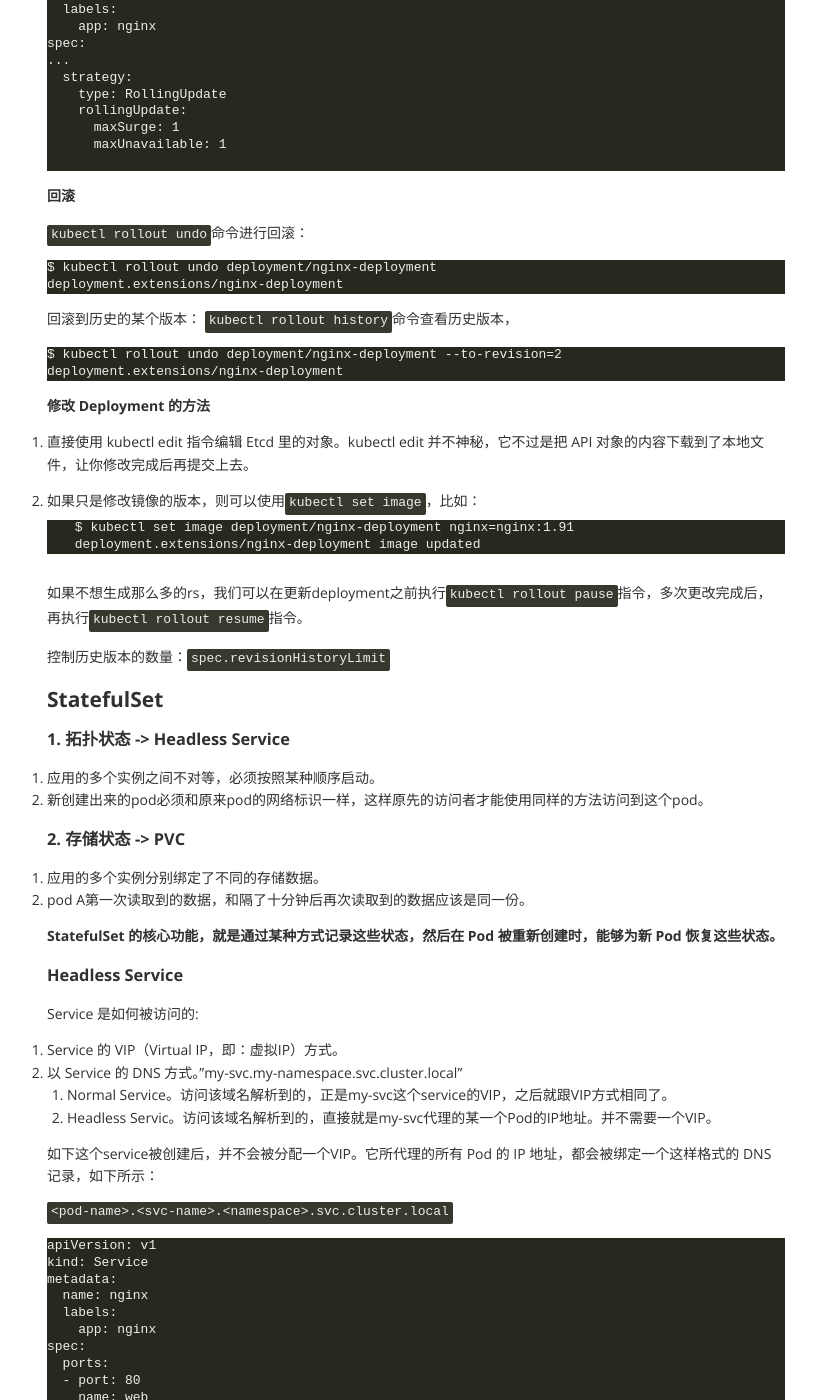
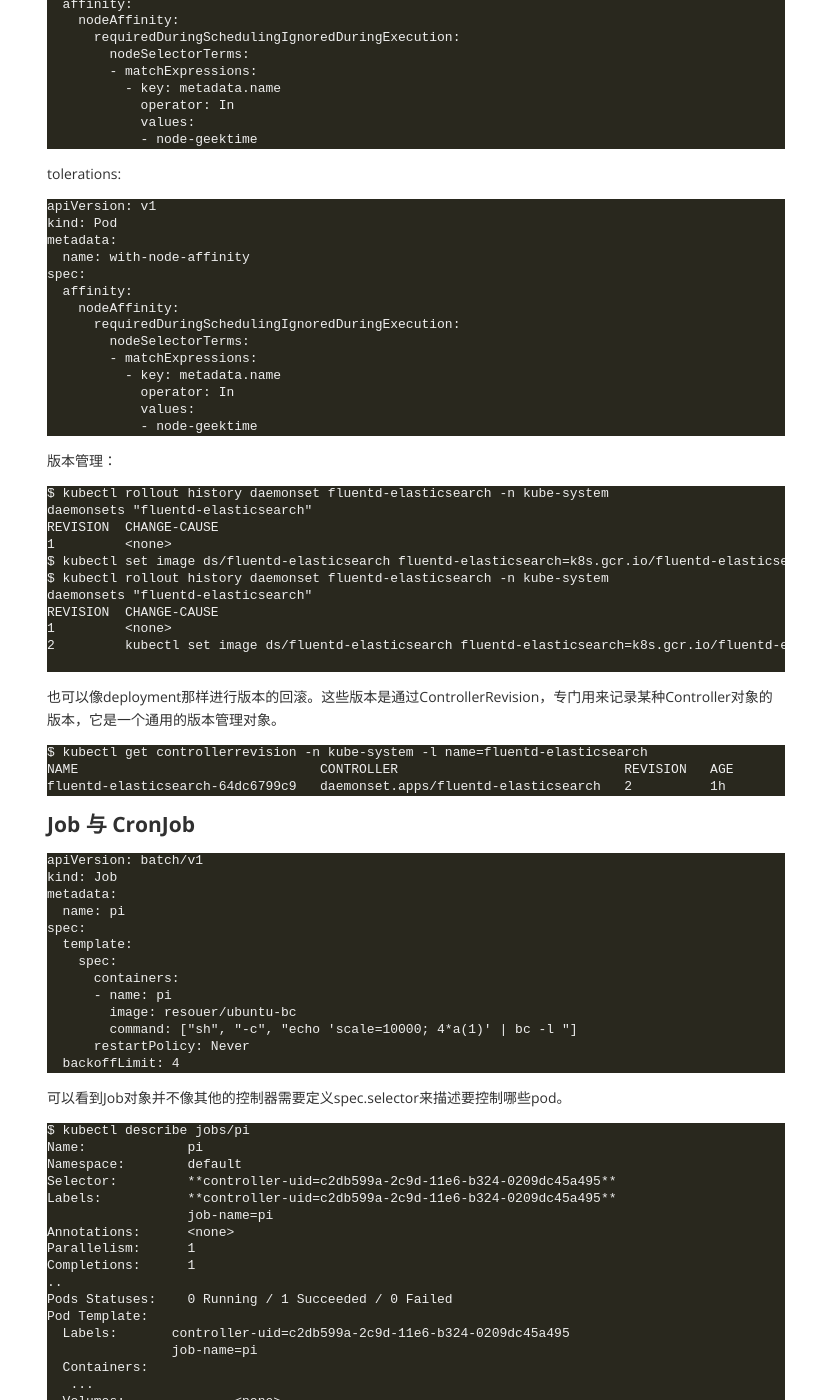
Before and after one commit to 466300750/466300750.github.io, a Jekyll site: the page built from _posts/2019-03-06-k8s.md, in a window 1280 px wide and 1400 px high, scrolled down 13092 px. Shown: the whole window, without its empty margins (224-1040 px from the left). Built offline with Jekyll 4.4.1, drawn with Linux system fonts in a browser that asks for light colours; Markdown is read by kramdown in place of the engine named in the settings; comment, search, counter and statistics services are not loaded; some of the changed text lies outside the part shown.

Commit message:
add blog

````diff
--- a/_posts/2019-03-06-k8s.md
+++ b/_posts/2019-03-06-k8s.md
@@ -145,7 +145,42 @@ LXCFS是基于FUSE实现而成的一套用户态文件系统，和其他文件
 
 ## Docker 镜像
 
+chroot
+
+```
+$ mkdir -p $HOME/test
+$ mkdir -p $HOME/test/{bin,lib64,lib}
+$ cd $T
+$ cp -v /bin/{bash,ls} $HOME/test/bin
+$ T=$HOME/test
+$ list="$(ldd /bin/ls | egrep -o '/lib.*\.[0-9]')"
+$ for i in $list; do cp -v "$i" "${T}${i}"; done
+$ chroot $HOME/test /bin/bash
+$ ls /
+
+```
+
 利用联合文件系统（Union File System）的能力。联合挂载指的是比如有A,B两个目录，将它们挂载到C目录，会将A,B下的文件合并到一起，相同文件名的只会保存一份。如果在C目录下对文件进行了修改，A,B目录下的文件也会修改。
+
+
+```
+$ tree
+.
+├── A
+│  ├── a
+│  └── x
+└── B
+  ├── b
+  └── x
+$ mkdir C
+$ mount -t aufs -o dirs=./A:./B none ./C
+$ tree ./C
+./C
+├── a
+├── b
+└── x
+
+```
 
 查看 Ubuntu 镜像：
 由4个层组成，每一层都是 Ubuntu 操作系统文件与目录的一部分；而在使用镜像时，Docker 会把这些增量联合挂载在一个统一的挂载点上。
@@ -664,7 +699,7 @@ Init Container 容器会按顺序逐一启动，而直到它们都启动并且
 
 ## “控制器”模型 -- Deployment
 
-K8S项目中的一个通用编排模式，即：**控制循环**，用伪代码表示如下:
+K8S项目中的一个通用编排模式，即：控制循环，用伪代码表示如下:
 
 ```
 for {
@@ -679,169 +714,8 @@ for {
 
 ```
 
-Deployment 或者其他类似控制器可以简单总结如下：
-![](../images/控制器模式.png)
-所以在所有API对象的metadata里，都有一个字段叫ownerReference，保存当前对象的拥有者。
 
-### ReplicaSet
 
-Deployment控制器实际操控的，正是这样的ReplicaSet对象，而不是pod对象。
-
-比如一个定义了replicas=3 的 Deployment，它的层层控制关系如下：
-![](../images/deployment.png)
-
-通过控制器模式保证系统中pod数永远等于指定的个数，这也是Deployment只允许容器的restartPolicy=Always 的主要原因。
-
-**水平扩展/收缩**
-
-直接修改副本数
-
-或者
-
-```
-$ kubectl scale deployment nginx-deployment --replicas=4
-deployment.apps/nginx-deployment scaled
-```
-
-**滚动更新**
-
-`$ kubectl create -f nginx-deployment.yaml --record`
-
-加入--record参数记录每次操作执行的命令。
-
-实时查看 Deployment 对象的状态变化：
-
-`kubectl rollout status deployment/nignx-deployment`
-
-更新策略 RollingUpdateStrategy:
-
-```
-apiVersion: apps/v1
-kind: Deployment
-metadata:
-  name: nginx-deployment
-  labels:
-    app: nginx
-spec:
-...
-  strategy:
-    type: RollingUpdate
-    rollingUpdate:
-      maxSurge: 1
-      maxUnavailable: 1
-
-```
-
-**回滚**
-
-`kubectl rollout undo`命令进行回滚：
-
-```
-$ kubectl rollout undo deployment/nginx-deployment
-deployment.extensions/nginx-deployment
-```
-回滚到历史的某个版本：
-`kubectl rollout history`命令查看历史版本，
-
-```
-$ kubectl rollout undo deployment/nginx-deployment --to-revision=2
-deployment.extensions/nginx-deployment
-```
-
-**修改 Deployment 的方法**
-
-1. 直接使用 kubectl edit 指令编辑 Etcd 里的对象。kubectl edit 并不神秘，它不过是把 API 对象的内容下载到了本地文件，让你修改完成后再提交上去。
-2. 如果只是修改镜像的版本，则可以使用`kubectl set image`，比如：
-
-	```
-	$ kubectl set image deployment/nginx-deployment nginx=nginx:1.91
-	deployment.extensions/nginx-deployment image updated
-	```
-
-![](../images/deployment-rolling-update.png)
-
-如果不想生成那么多的rs，我们可以在更新deployment之前执行`kubectl rollout pause`指令，多次更改完成后，再执行`kubectl rollout resume`指令。
-
-控制历史版本的数量：`spec.revisionHistoryLimit`
-
-## StatefulSet
-
-### 1. 拓扑状态 -> Headless Service
-
-1. 应用的多个实例之间不对等，必须按照某种顺序启动。
-2. 新创建出来的pod必须和原来pod的网络标识一样，这样原先的访问者才能使用同样的方法访问到这个pod。
-
-### 2. 存储状态 -> PVC
-
-1. 应用的多个实例分别绑定了不同的存储数据。
-2. pod A第一次读取到的数据，和隔了十分钟后再次读取到的数据应该是同一份。
-
-**StatefulSet 的核心功能，就是通过某种方式记录这些状态，然后在 Pod 被重新创建时，能够为新 Pod 恢复这些状态。**
-
-### Headless Service
-
-Service 是如何被访问的:
-
-1. Service 的 VIP（Virtual IP，即：虚拟IP）方式。
-2. 以 Service 的 DNS 方式。"my-svc.my-namespace.svc.cluster.local"
-	1. Normal Service。访问该域名解析到的，正是my-svc这个service的VIP，之后就跟VIP方式相同了。
-	2. Headless Servic。访问该域名解析到的，直接就是my-svc代理的某一个Pod的IP地址。并不需要一个VIP。
-
-如下这个service被创建后，并不会被分配一个VIP。它所代理的所有 Pod 的 IP 地址，都会被绑定一个这样格式的 DNS 记录，如下所示：
-
-`<pod-name>.<svc-name>.<namespace>.svc.cluster.local`
-
-```
-apiVersion: v1
-kind: Service
-metadata:
-  name: nginx
-  labels:
-    app: nginx
-spec:
-  ports:
-  - port: 80
-    name: web
-  **clusterIP: None**
-  selector:
-    app: nginx
-```
-
-```
-apiVersion: apps/v1
-kind: StatefulSet
-metadata:
-  name: web
-spec:
-  **serviceName: "nginx"**
-  replicas: 2
-  selector:
-    matchLabels:
-      app: nginx
-  template:
-    metadata:
-      labels:
-        app: nginx
-    spec:
-      containers:
-      - name: nginx
-        image: nginx:1.9.1
-        ports:
-        - containerPort: 80
-          name: web
-```
-```
-$ kubectl exec web-0 -- sh -c 'hostname'
-web-0
-$ kubectl exec web-1 -- sh -c 'hostname'
-web-1
-```
-
-当我们把这两个 Pod 删除之后，Kubernetes 会按照原先编号的顺序，创建出了两个新的 Pod。并且，Kubernetes 依然为它们分配了与原来相同的“网络身份”：web-0.nginx 和 web-1.nginx。
-
-### MySQL 集群实例
-
-[链接在此](https://github.com/oracle/kubernetes-website/blob/master/docs/tasks/run-application/mysql-statefulset.yaml)
 
 ## DaemonSet
 
````
Also changed, not shown: _posts/2019-03-20-k8s 配置对多集群的访问.md (added, +96 -0 lines).
